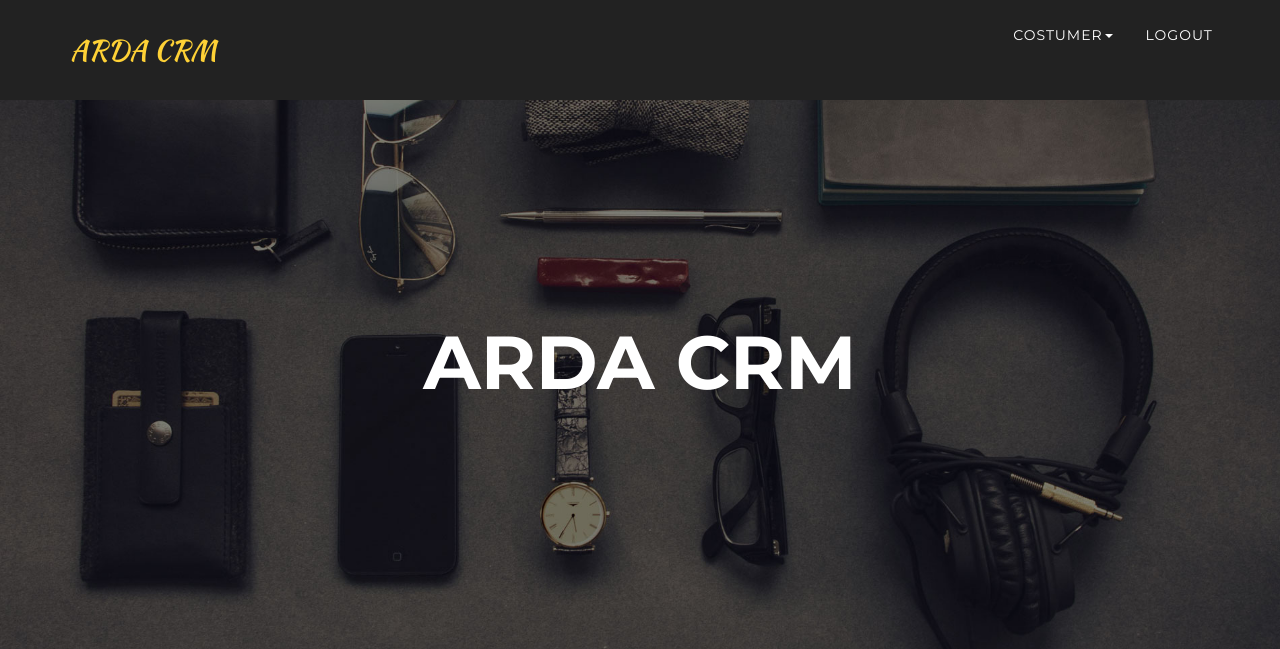
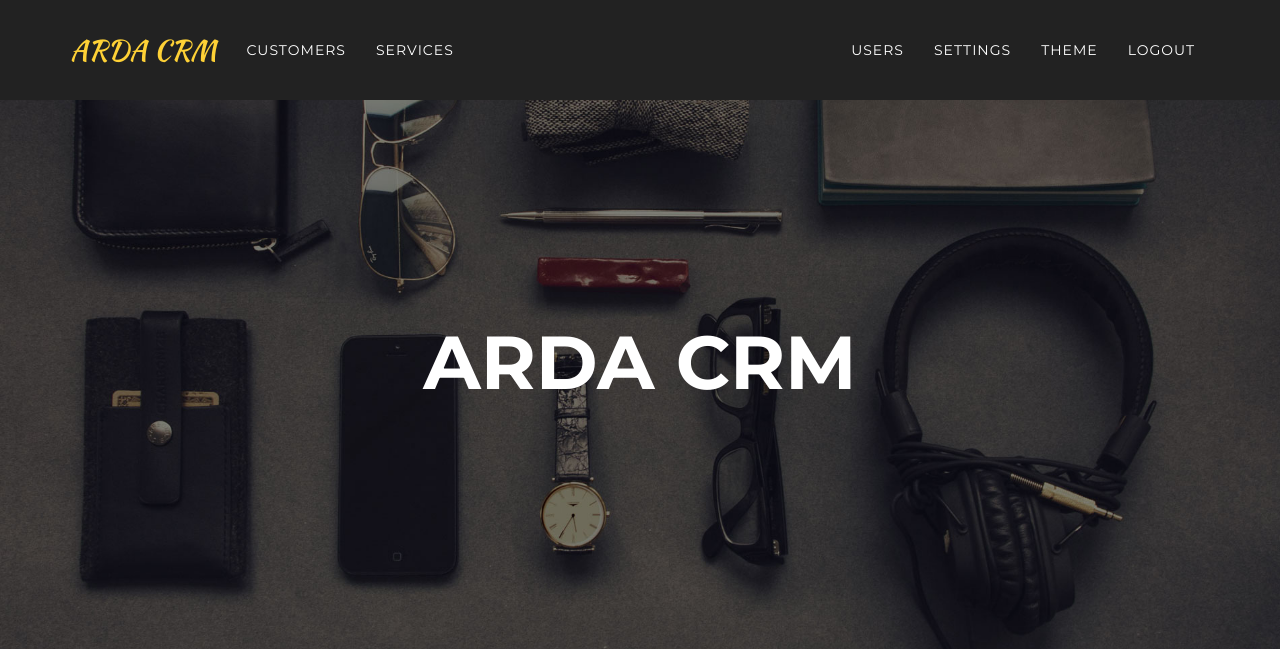
Before and after one commit to assemblio/arda-crm, a Flask app: page / in a window 1280 px wide. Shown: the top 649 px of the page. Run offline with Flask 2, Linux system fonts and the light colour scheme; the visitor is signed in with stand-in values (Sample User, id 1); parts of the project's set-up code (start-up, migrations or seed data) failed here and were passed over; some libraries are stand-ins or nearby versions; some web fonts are replaced.

Commit message:
fixed navbar stuff

```diff
--- a/arda/mod_auth/views.py
+++ b/arda/mod_auth/views.py
@@ -35,7 +35,7 @@ def login():
     return render_template('index.html', error=error)
 
 
-@mod_auth.route('/logout', methods=['POST'])
+@mod_auth.route('/logout', methods=['GET'])
 def logout():
     ''' Logout request.
     '''
--- a/arda/templates/layout.html
+++ b/arda/templates/layout.html
@@ -93,47 +93,31 @@
                     <li class="hidden">
                         <a href="#page-top"></a>
                     </li>
+                </ul>
+
                 {% if not session.logged_in %}
-                        <li>
-                            <form method="post" role="login" id="login" action="{{url_for('auth.login')}}">
+                <form class="navbar-form navbar-right" method="post" role="login" action="{{url_for('auth.login')}}">
+                    <div class="form-group">
                         <input type="text" name="username" id="username"/>
                         <input type="password" name="password" id="password"/>
-                                <a id="linkLogin" href="#">Login</a>
+                    </div class="form-group">
+                    <button type="submit" class="btn btn-default btn-sm" >login</button>
                 </form>
-                        </li>
+
                 {% else %}
-                        <li>
-                        <div class="form-group">
-                            <div class="col-xs-7">
-                                <a href="#" class="dropdown-toggle contacts" data-toggle="dropdown">Costumer<span class="caret"></span></a>
-                                <ul class="dropdown-menu" role="menu">
-                                    <li>
-                                        <a href="{{url_for('contacts_directory.contacts')}}">Directory
-                                        </a>
-                                    </li>
-                                    <li>
-                                        <a href="{{url_for('contacts_directory.new_contact')}}">Add New
-                                        </a>
-                                    </li>
+                <ul class="nav navbar-nav">
+                    <li><a href="{{url_for('contacts_directory.contacts')}}">Customers</a></li>
+                    <li><a href="#">Services</a></li>
                 </ul>
-                            </div>
-                            <div class="col-xs-5">
-                                <form role="logout" id="logmeout" action="{{url_for('auth.logout')}}" method="post">
-                                    <a id="submitLink" href="#">Logout</a>
-                                </form>
-                            </div>
-                        </div>
-                        </li>
+
+                <ul class="nav navbar-nav navbar-right">
+                    <li><a href="#">Users</a></li>
+                    <li><a href="#">Settings</a></li>
+                    <li><a href="#">Theme</a></li>
+                    <li><a href="{{url_for('auth.logout')}}">Logout</a></li>
+                </ul>
                 {% endif %}
-                    <!--
-                    <li>
-                        <a class="page-scroll" href="#services"></a>
-                    </li>
-                    <li>
-                        <a class="page-scroll" href="#portfolio"></a>
-                    </li>
-                    -->
-                </ul>
+
             </div>
             <!-- /.navbar-collapse -->
         </div>
```
Lines whose indentation alone changed are shown as unchanged.
